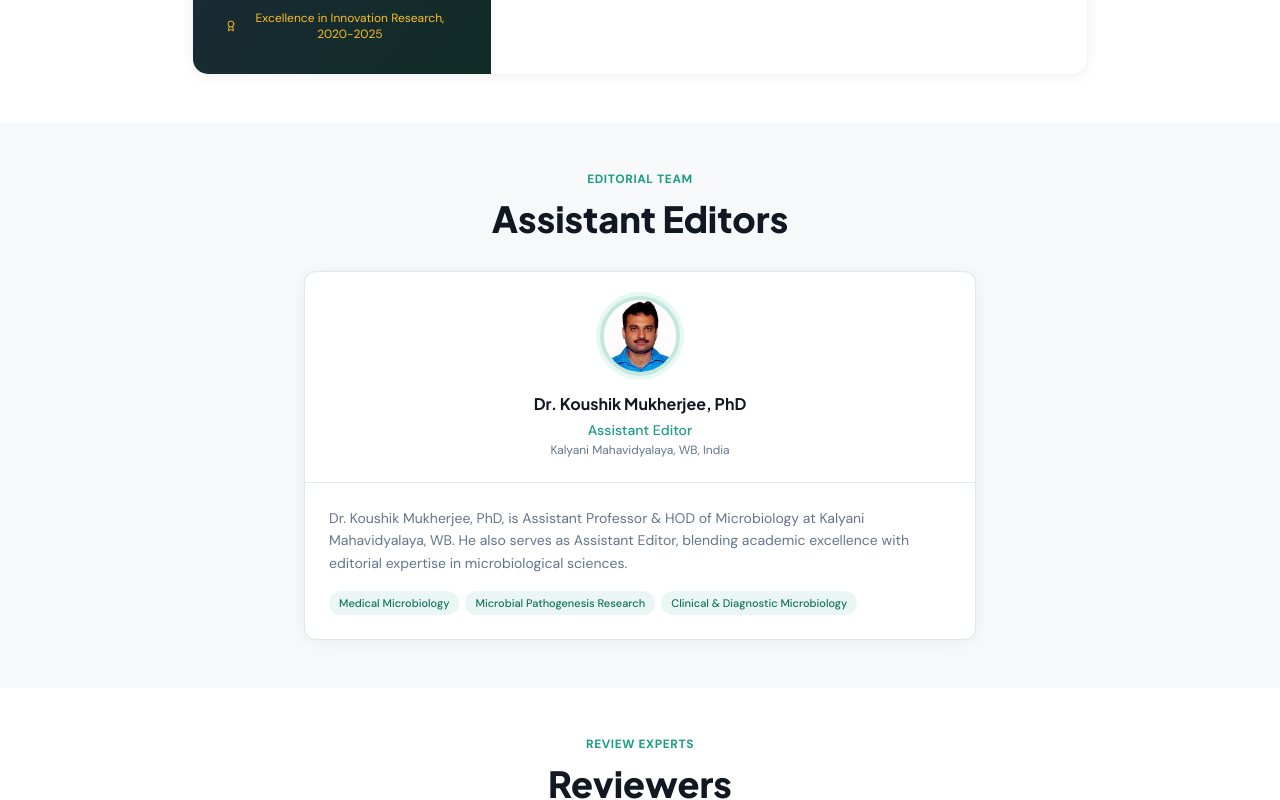
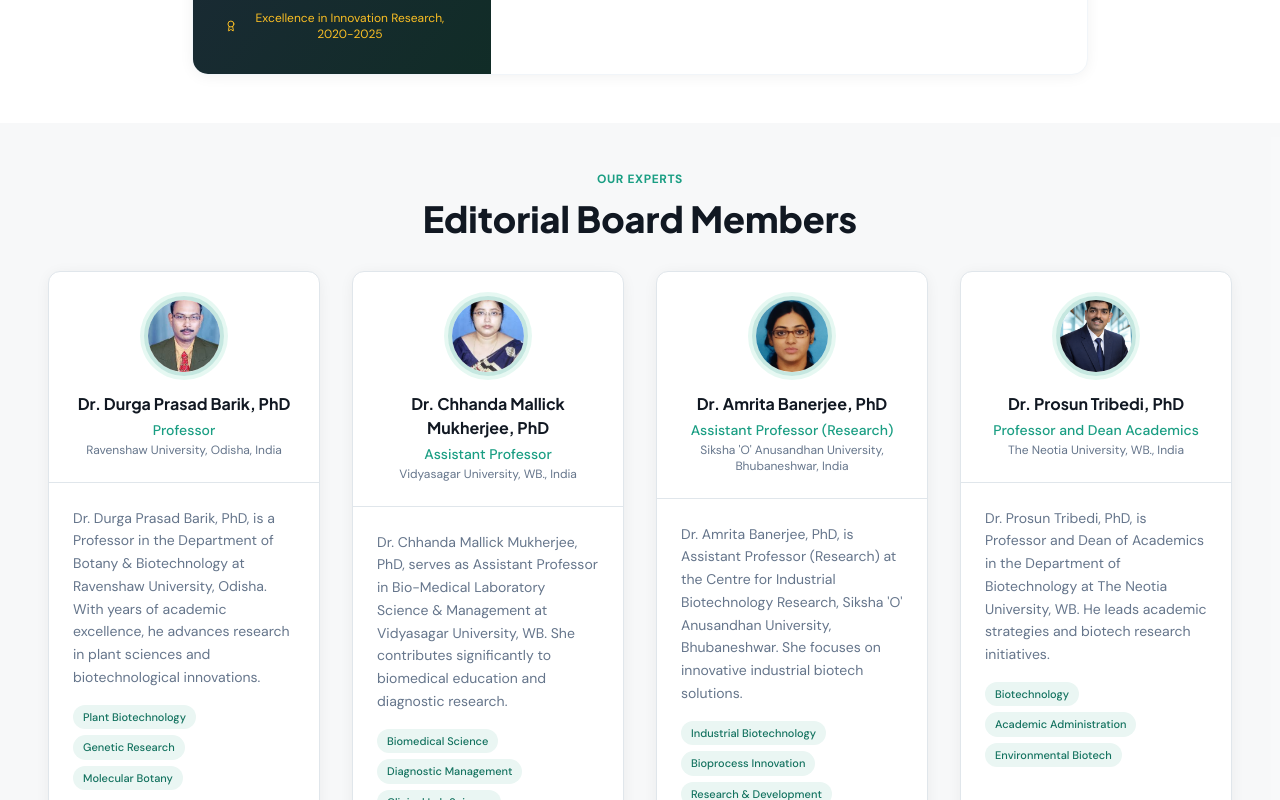
Before and after one commit to sayanroy058/Ink-Your-Journal-test, a React (Vite) app: page /editorial-board in a window 1280 px wide. Shown: the part 880-1680 px from the top of the page. Built offline with nearby package versions, Linux system fonts and the light colour scheme; the HTML template or start-up script is replaced by a standard one.

Commit message:
Update Editorial Board page

```diff
--- a/src/pages/EditorialBoard.tsx
+++ b/src/pages/EditorialBoard.tsx
@@ -143,6 +143,15 @@ const editorialMembers = [
     bio: "Dr. Harekrishna Jana, PhD, is Assistant Professor and HOD of Microbiology at Raja Narendralal Khan Women's College, WB. He empowers women students through quality microbiological education.",
     specializations: ["Medical Microbiology", "Academic Mentorship"],
   },
+  {
+    name: "Dr. Koushik Mukherjee, PhD",
+    role: "Assistant Editor",
+    department: "Assistant Professor, HOD | Dept. of Microbiology",
+    institution: "Kalyani Mahavidyalaya, WB, India",
+    image: asstEditorImg,
+    bio: "Dr. Koushik Mukherjee, PhD, is Assistant Professor & HOD of Microbiology at Kalyani Mahavidyalaya, WB. He also serves as Assistant Editor, blending academic excellence with editorial expertise in microbiological sciences.",
+    specializations: ["Medical Microbiology", "Microbial Pathogenesis Research", "Clinical & Diagnostic Microbiology"],
+  },
 ];
 
 const EditorialBoard = () => {
@@ -230,8 +239,64 @@ const EditorialBoard = () => {
         </div>
       </section>
 
+      {/* Editorial Board Members */}
+      <section className="py-12 px-4 bg-muted/50">
+        <div className="container mx-auto">
+          <motion.div
+            initial={{ opacity: 0, y: 30 }}
+            whileInView={{ opacity: 1, y: 0 }}
+            viewport={{ once: true }}
+            transition={{ duration: 0.6 }}
+            className="text-center mb-8"
+          >
+            <span className="text-xs font-semibold tracking-wider uppercase text-primary mb-3 block">
+              Our Experts
+            </span>
+            <h2 className="text-3xl md:text-4xl font-extrabold text-foreground">
+              Editorial Board Members
+            </h2>
+          </motion.div>
+
+          <div className="grid md:grid-cols-2 lg:grid-cols-12 gap-8 max-w-8xl mx-auto">
+            {editorialMembers.map((member, i) => (
+              <motion.div
+                key={member.name}
+                initial={{ opacity: 0, y: 20 }}
+                whileInView={{ opacity: 1, y: 0 }}
+                viewport={{ once: true }}
+                transition={{ duration: 0.5, delay: i * 0.08 }}
+                className={`bg-card rounded-xl border border-border card-shadow hover:elevated-shadow transition-shadow overflow-hidden lg:col-span-3 ${
+                  i === 4 ? "lg:col-start-2" : ""
+                }`}
+              >
+                <div className="p-6 text-center border-b border-border">
+                  <img
+                    src={member.image}
+                    alt={member.name}
+                    className="w-20 h-20 rounded-full object-cover mx-auto mb-4 border-4 border-primary/25 ring-4 ring-emerald-500/10"
+                  />
+                  <h3 className="text-base font-bold text-foreground">{member.name}</h3>
+                  <p className="text-sm font-medium text-primary mt-1">{member.role}</p>
+                  <p className="text-xs text-muted-foreground mt-0.5">{member.institution}</p>
+                </div>
+                <div className="p-6">
+                  <p className="text-sm text-muted-foreground leading-relaxed mb-4">{member.bio}</p>
+                  <div className="flex flex-wrap gap-1.5">
+                    {member.specializations.map((spec) => (
+                      <span key={spec} className="bg-secondary text-secondary-foreground text-[11px] px-2.5 py-1 rounded-full font-medium">
+                        {spec}
+                      </span>
+                    ))}
+                  </div>
+                </div>
+              </motion.div>
+            ))}
+          </div>
+        </div>
+      </section>
+
       {/* Assistant Editors */}
-      <section className="py-12 px-4 bg-muted/50">
+      {/* <section className="py-12 px-4 bg-muted/50">
         <div className="container mx-auto">
           <motion.div
             initial={{ opacity: 0, y: 30 }}
@@ -282,7 +347,7 @@ const EditorialBoard = () => {
             ))}
           </div>
         </div>
-      </section>
+      </section> */}
 
       {/* Reviewers */}
       <section className="py-12 px-4 bg-white">
@@ -339,7 +404,7 @@ const EditorialBoard = () => {
       </section>
 
       {/* Editorial Members */}
-      <section className="py-12 px-4 bg-muted/50">
+      {/* <section className="py-12 px-4 bg-muted/50">
         <div className="container mx-auto">
           <motion.div
             initial={{ opacity: 0, y: 30 }}
@@ -390,7 +455,7 @@ const EditorialBoard = () => {
             ))}
           </div>
         </div>
-      </section>
+      </section> */}
 
       {/* Peer Review Standards */}
       <section className="py-12 px-4 bg-background">
```
